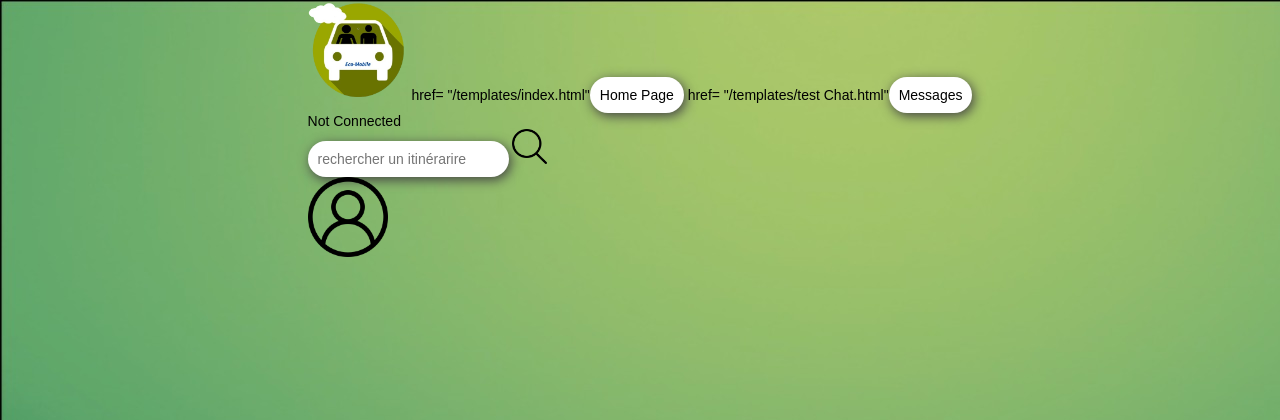
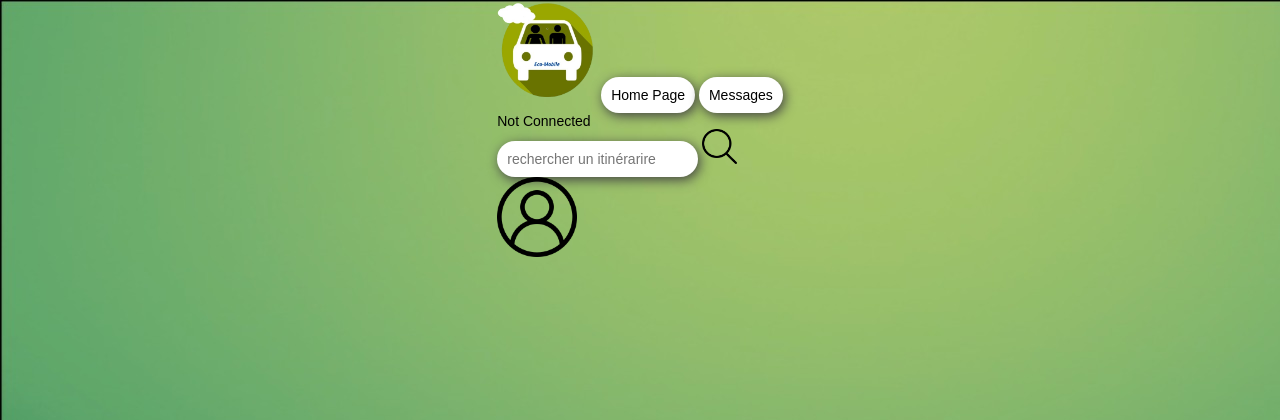
Before and after one commit to franfran23/eco-mobile, a Flask app: page / in a window 1280 px wide. Shown: the top 420 px of the page. Run offline with Flask 3, Linux system fonts and the light colour scheme.

Commit message:
probleme résolu pour de vrai

```diff
--- a/templates/index.html
+++ b/templates/index.html
@@ -11,8 +11,8 @@
 	<header>
 		<nav>
 			<img src="/static/Images/logo.png" class="logo" alt="Logo" />
-			<a> href= "/templates/index.html"<button class="button">Home Page</button></a>
-			<a> href= "/templates/test Chat.html"<button class="button">Messages</button></a>
+			<a href= "/templates/index.html"><button class="button">Home Page</button></a>
+			<a href= "/templates/test Chat.html"><button class="button">Messages</button></a>
 			<div class="info-message">{{ message }}</div>
 			<div class="info-message">{{ connexion }}</div>
 			<div>
```
